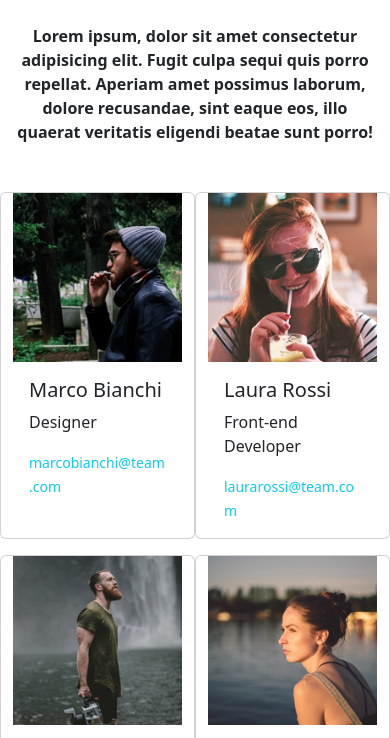
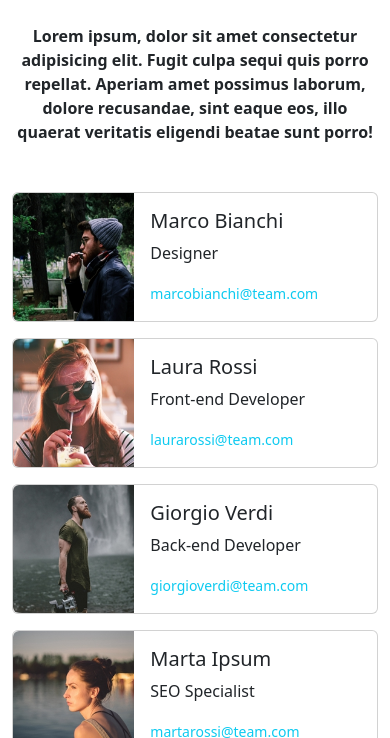
Before and after one commit to NiccoloDiDomenico/js-our-team, a plain HTML site: page index.html in a window 390 px wide. Shown: the part 105-843 px from the top of the page. Drawn offline with nearby package versions, Linux system fonts and the light colour scheme.

Commit message:
feat: fix cards and add responsive

```diff
--- a/index.html
+++ b/index.html
@@ -38,7 +38,7 @@
             <!-- container -->
             <div class="container my-5">
                 <!-- grid -->
-                <div id="team-members-grid" class="row row-cols-2 row-cols-sm-3 ">
+                <div id="team-members-grid" class="row row-cols-1 row-cols-md-2 row-cols-lg-3 justify-content-center g-0">
                     <!-- cards -->
                     <!-- <div class="card mb-3" style="max-width: 540px;">
                         <div class="row g-0">
--- a/js/script.js
+++ b/js/script.js
@@ -54,10 +54,10 @@ const createCard = ({ name, role, email, img }) => {
     return `
         <div class="card mb-3" style="max-width: 540px;">
             <div class="row g-0">
-                <div class="col-lg-4">
-                    <img src="./${img}" alt="Profile photo">
+                <div class="col-4">
+                    <img src="./${img}" alt="Profile photo" class="img-fluid rounded-start" style="height: 100%">
                 </div>
-                <div class="col-lg-8">
+                <div class="col-8">
                     <div class="card-body">
                         <h5 class="card-title">${name}</h5>
                         <p class="card-text">${role}</p>
```
